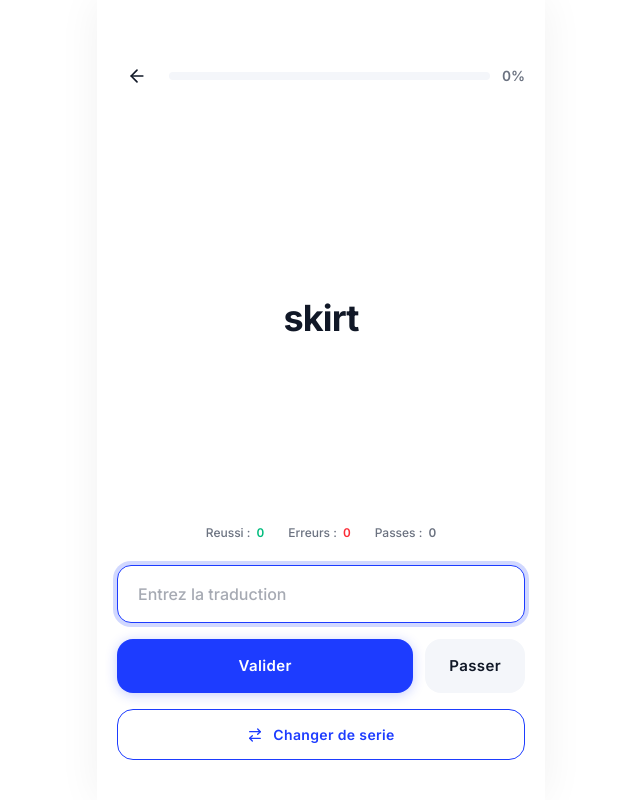
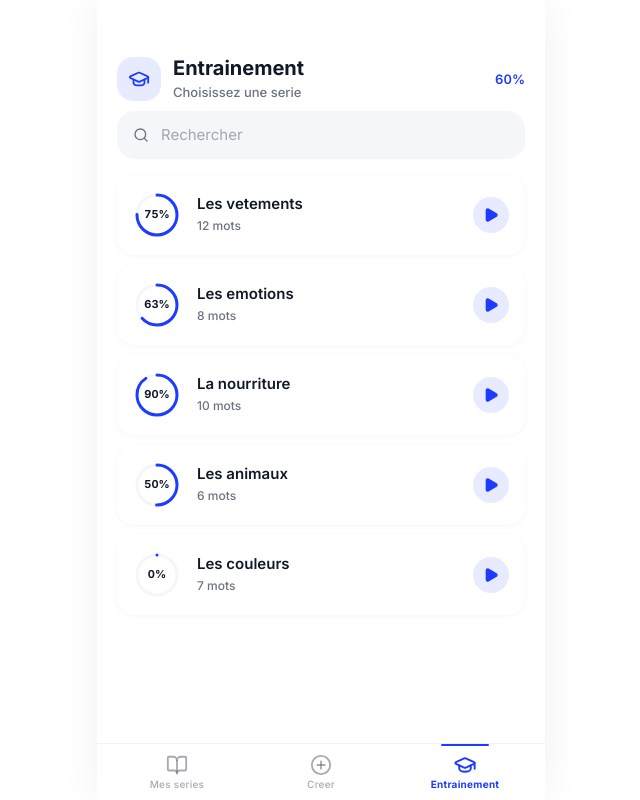
Before and after one commit to kelax12/v0-vocabulary-app-screen, a Next.js app: page /train in a window 1280 px wide. Shown: the whole page, without its empty margins (319-959 px from the left). Built offline with nearby package versions, Linux system fonts and the light colour scheme.

Commit message:
feat: refactor training navigation to series picker\n\nCreate '/train' series picker, move training to '/train/session', update navigation and routing.

```diff
--- a/app/train/page.tsx
+++ b/app/train/page.tsx
@@ -1,10 +1,5 @@
-import { Suspense } from "react"
-import { TrainingScreen } from "@/components/training-screen"
+import { TrainSeriesPicker } from "@/components/train-series-picker"
 
 export default function TrainPage() {
-  return (
-    <Suspense>
-      <TrainingScreen />
-    </Suspense>
-  )
+  return <TrainSeriesPicker />
 }
--- /dev/null
+++ b/app/train/session/page.tsx
@@ -0,0 +1,10 @@
+import { Suspense } from "react"
+import { TrainingScreen } from "@/components/training-screen"
+
+export default function TrainSessionPage() {
+  return (
+    <Suspense>
+      <TrainingScreen />
+    </Suspense>
+  )
+}
--- a/components/app-shell.tsx
+++ b/components/app-shell.tsx
@@ -3,7 +3,7 @@
 import { usePathname } from "next/navigation"
 import { BottomNav } from "@/components/bottom-nav"
 
-const HIDDEN_NAV_PATHS = ["/train"]
+const HIDDEN_NAV_PATHS = ["/train/session"]
 
 export function AppShell({ children }: { children: React.ReactNode }) {
   const pathname = usePathname()
--- a/components/series-detail.tsx
+++ b/components/series-detail.tsx
@@ -75,7 +75,7 @@ export function SeriesDetail({ seriesId }: SeriesDetailProps) {
       {/* Start training button */}
       <div className="px-5 pb-2">
         <button
-          onClick={() => router.push(`/train?series=${seriesId}`)}
+          onClick={() => router.push(`/train/session?series=${seriesId}`)}
           className="flex w-full items-center justify-center gap-2.5 rounded-2xl bg-primary px-6 py-4 text-primary-foreground shadow-[0_2px_12px_rgba(29,60,255,0.25)] transition-all hover:bg-accent active:scale-[0.98]"
         >
           <Play className="h-[18px] w-[18px]" fill="currentColor" />
--- /dev/null
+++ b/components/train-series-picker.tsx
@@ -0,0 +1,148 @@
+"use client"
+
+import { useState, useCallback, useMemo } from "react"
+import { useRouter } from "next/navigation"
+import { SearchBar } from "@/components/search-bar"
+import { GraduationCap, Play } from "lucide-react"
+import { cn } from "@/lib/utils"
+import {
+  mockAllSeries,
+  getSeriesProgress,
+  getGlobalProgress,
+} from "@/lib/data"
+import type { VocabSeries } from "@/lib/data"
+
+export function TrainSeriesPicker() {
+  const router = useRouter()
+  const [series] = useState<VocabSeries[]>(mockAllSeries)
+  const [searchQuery, setSearchQuery] = useState("")
+
+  const globalProgress = useMemo(() => getGlobalProgress(series), [series])
+
+  const filteredSeries = useMemo(() => {
+    if (!searchQuery.trim()) return series
+    const q = searchQuery.toLowerCase().trim()
+    return series.filter((s) => s.name.toLowerCase().includes(q))
+  }, [series, searchQuery])
+
+  const handleSelectSeries = useCallback(
+    (id: number) => {
+      router.push(`/train/session?series=${id}`)
+    },
+    [router]
+  )
+
+  return (
+    <div className="relative mx-auto flex min-h-dvh max-w-md flex-col bg-background shadow-[0_0_40px_rgba(0,0,0,0.06)]">
+      {/* Header */}
+      <div className="px-5 pt-14 pb-2">
+        <div className="flex items-center gap-3">
+          <div className="flex h-11 w-11 items-center justify-center rounded-2xl bg-primary/10">
+            <GraduationCap className="h-[22px] w-[22px] text-primary" />
+          </div>
+          <div className="flex-1">
+            <h1 className="text-[20px] font-bold leading-tight text-foreground text-balance">
+              Entrainement
+            </h1>
+            <p className="mt-0.5 text-[13px] font-medium text-muted-foreground">
+              Choisissez une serie
+            </p>
+          </div>
+          <span className="text-[13px] font-semibold tabular-nums text-primary">
+            {globalProgress}%
+          </span>
+        </div>
+      </div>
+
+      <SearchBar value={searchQuery} onChange={setSearchQuery} />
+
+      {/* Series list */}
+      <main className="flex-1 px-5 pb-28">
+        <div className="flex flex-col gap-2.5">
+          {filteredSeries.map((s) => {
+            const progress = getSeriesProgress(s)
+            const wordCount = s.words.length
+
+            return (
+              <button
+                key={s.id}
+                onClick={() => handleSelectSeries(s.id)}
+                className="group flex items-center gap-4 rounded-[18px] bg-card p-4 text-left shadow-[0_1px_6px_rgba(0,0,0,0.04)] transition-all active:scale-[0.98] hover:shadow-[0_2px_12px_rgba(0,0,0,0.06)]"
+              >
+                {/* Progress circle */}
+                <div className="relative flex h-12 w-12 shrink-0 items-center justify-center">
+                  <svg className="h-12 w-12 -rotate-90" viewBox="0 0 48 48">
+                    <circle
+                      cx="24"
+                      cy="24"
+                      r="20"
+                      fill="none"
+                      stroke="currentColor"
+                      strokeWidth="3"
+                      className="text-secondary"
+                    />
+                    <circle
+                      cx="24"
+                      cy="24"
+                      r="20"
+                      fill="none"
+                      stroke="currentColor"
+                      strokeWidth="3"
+                      strokeLinecap="round"
+                      strokeDasharray={`${(progress / 100) * 125.66} 125.66`}
+                      className={cn(
+                        "transition-all duration-500",
+                        progress === 100
+                          ? "text-emerald-500"
+                          : "text-primary"
+                      )}
+                    />
+                  </svg>
+                  <span
+                    className={cn(
+                      "absolute text-[11px] font-bold tabular-nums",
+                      progress === 100
+                        ? "text-emerald-500"
+                        : "text-foreground"
+                    )}
+                  >
+                    {progress}%
+                  </span>
+                </div>
+
+                {/* Info */}
+                <div className="flex-1 min-w-0">
+                  <h3 className="text-[15px] font-semibold leading-snug text-foreground truncate">
+                    {s.name}
+                  </h3>
+                  <p className="mt-0.5 text-[12px] font-medium text-muted-foreground">
+                    {wordCount} {wordCount > 1 ? "mots" : "mot"}
+                  </p>
+                </div>
+
+                {/* Play icon */}
+                <div className="flex h-9 w-9 shrink-0 items-center justify-center rounded-xl bg-primary/10 transition-colors group-hover:bg-primary/15">
+                  <Play
+                    className="h-4 w-4 text-primary"
+                    fill="currentColor"
+                  />
+                </div>
+              </button>
+            )
+          })}
+
+          {filteredSeries.length === 0 && (
+            <div className="flex flex-col items-center justify-center py-16">
+              <p className="text-[15px] font-medium text-muted-foreground">
+                Aucune serie trouvee
+              </p>
+              <p className="mt-1 text-[13px] text-muted-foreground/60">
+                Essayez un autre terme de recherche
+              </p>
+            </div>
+          )}
+        </div>
+      </main>
+    </div>
+  )
+}
--- a/components/training-screen.tsx
+++ b/components/training-screen.tsx
@@ -7,7 +7,7 @@ import { WordDisplay } from "@/components/word-display"
 import { TrainingStatsDisplay } from "@/components/training-stats"
 import { AnswerInput } from "@/components/answer-input"
 import { ActionButtons } from "@/components/action-buttons"
-import { ArrowRightLeft, BookOpen } from "lucide-react"
+import { ArrowRightLeft } from "lucide-react"
 import { getSeriesById, mockAllSeries, MAX_SCORE } from "@/lib/data"
 import type { TrainingStats, TrainingResult, VocabWord } from "@/lib/data"
 
@@ -110,7 +110,7 @@ export function TrainingScreen() {
   }, [router, seriesId])
 
   const handleChangeSeries = useCallback(() => {
-    router.push("/")
+    router.push("/train")
   }, [router])
 
   const handleRestart = useCallback(() => {
@@ -184,8 +184,8 @@ export function TrainingScreen() {
               onClick={handleChangeSeries}
               className="flex w-full items-center justify-center gap-2 rounded-2xl border border-border bg-background px-6 py-3.5 text-[14px] font-semibold tracking-wide text-foreground transition-all hover:bg-secondary active:scale-[0.98]"
             >
-              <BookOpen className="h-4 w-4" />
-              Mes series
+              <ArrowRightLeft className="h-4 w-4" />
+              Changer de serie
             </button>
           </div>
         </div>
```
